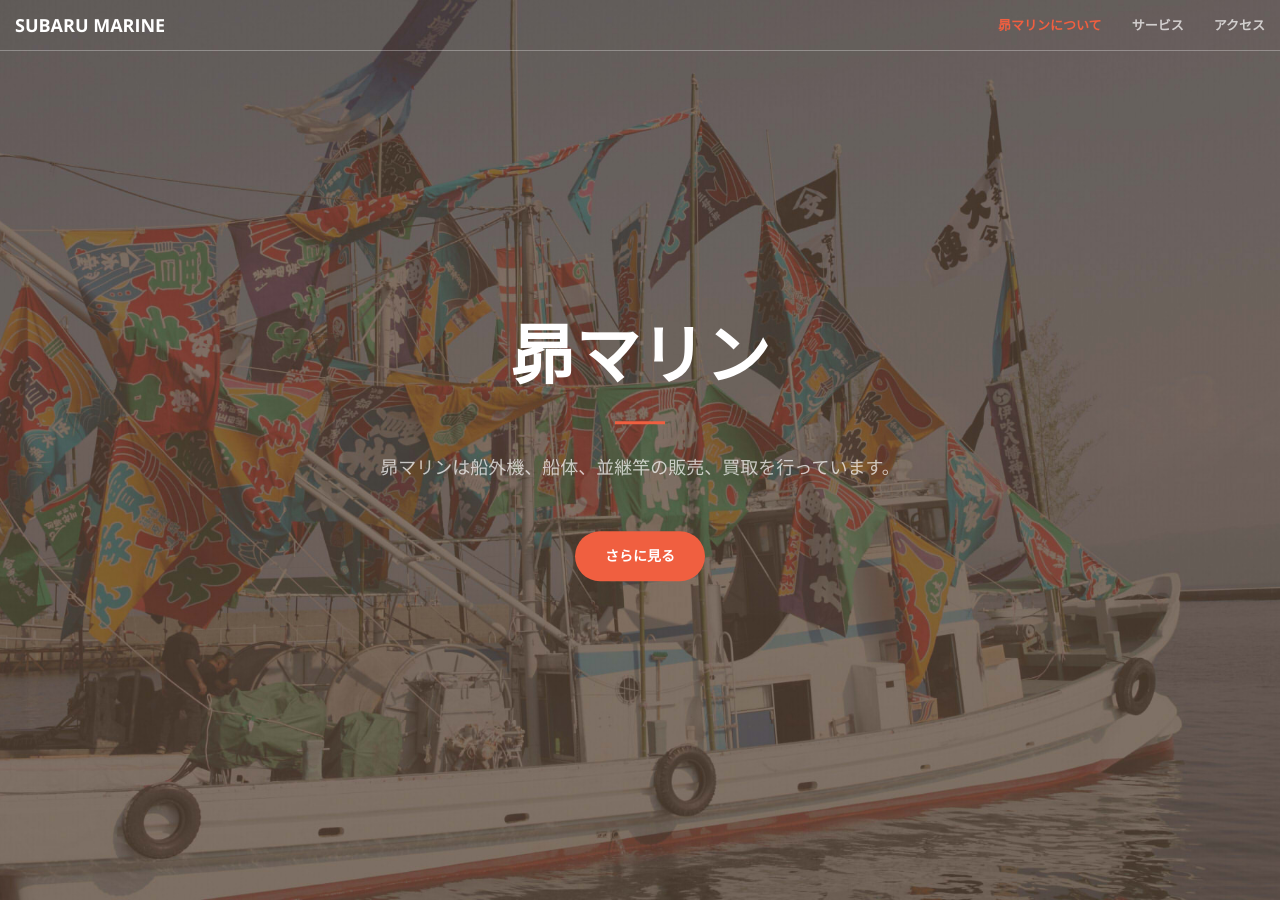
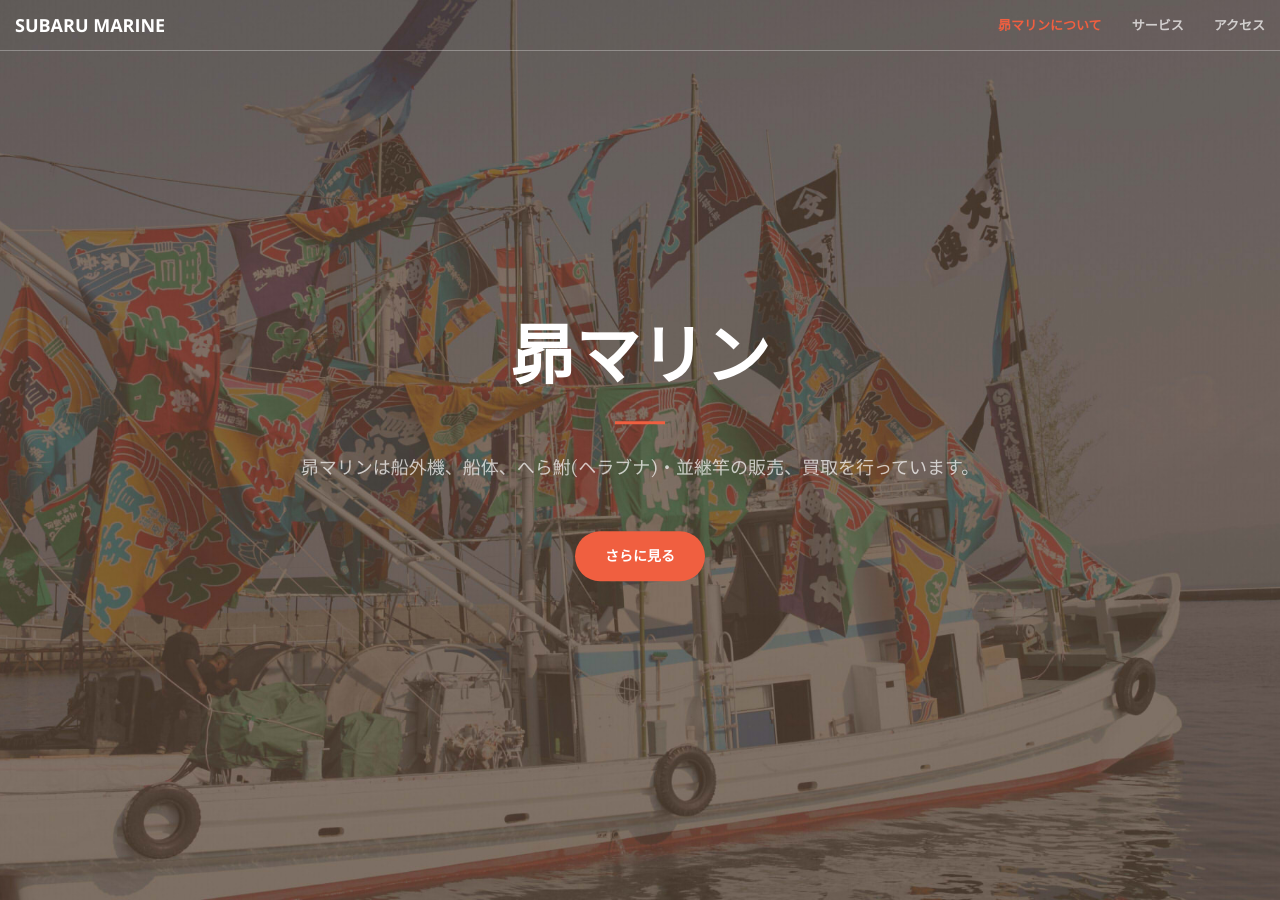
Before and after one commit to seaweed-man/subaru_marine, a Jekyll site: the page built from index.html, in a window 1280 px wide and 900 px high. Built offline with Jekyll 4.4.1, drawn with Linux system fonts in a browser that asks for light colours.

Commit message:
カタカナ、へら鮒表記追加

```diff
--- a/_includes/head.html
+++ b/_includes/head.html
@@ -15,7 +15,7 @@
     <meta name="description" content="">
     <meta name="author" content="">
 
-    <title>昴マリン - 船外機・漁船・へら竿の販売 / 買取</title>
+    <title>昴マリン(スバルマリン) - 船外機・漁船・へら竿の販売 / 買取</title>
 
     <!-- Bootstrap Core CSS -->
     <link rel="stylesheet" href="css/bootstrap.min.css" type="text/css">
--- a/_includes/header.html
+++ b/_includes/header.html
@@ -4,7 +4,7 @@
             <div class="header-content-inner">
                 <h1>昴マリン</h1>
                 <hr>
-                <p>昴マリンは船外機、船体、並継竿の販売、買取を行っています。</p>
+                <p>昴マリンは船外機、船体、へら鮒(ヘラブナ)・並継竿の販売、買取を行っています。</p>
                 <a href="#services" class="btn btn-primary btn-xl page-scroll">さらに見る</a>
             </div>
         </div>
```
